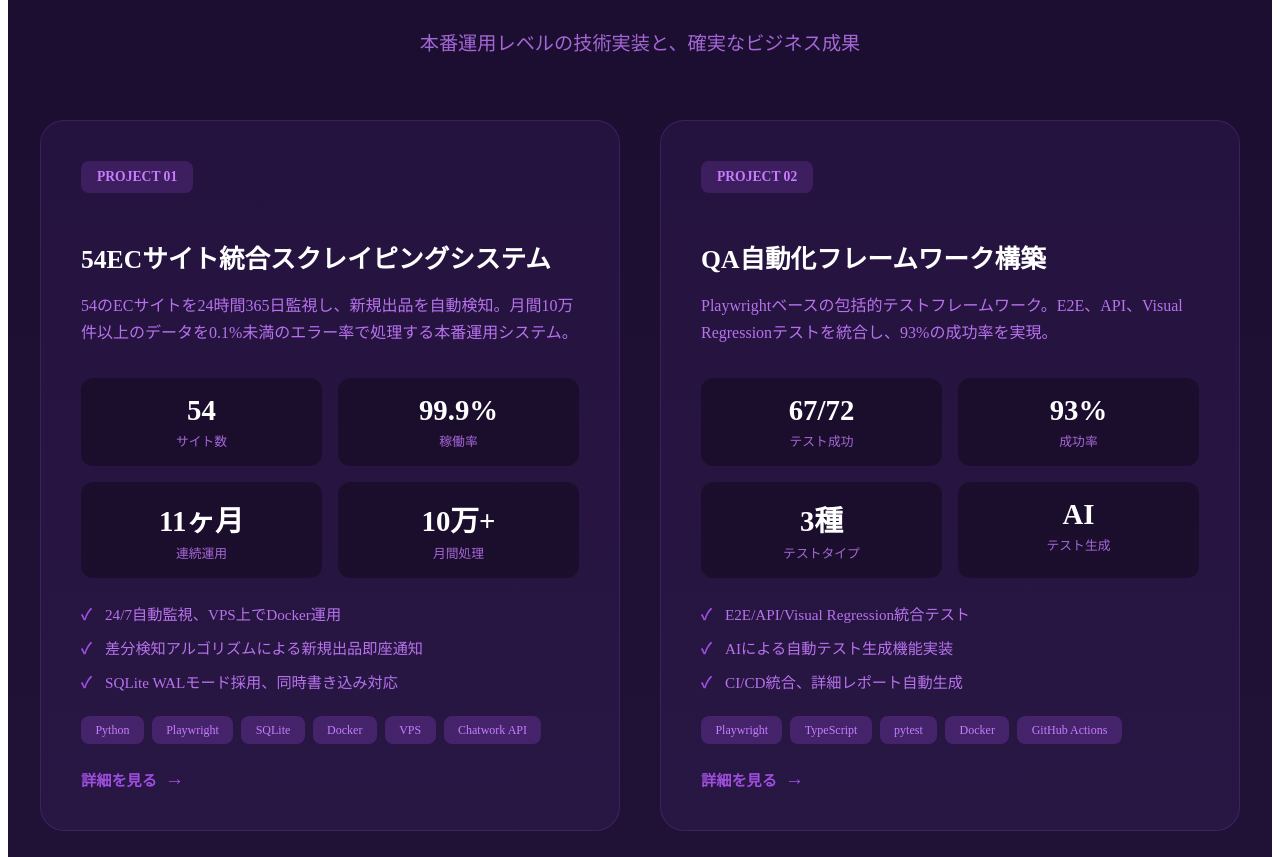
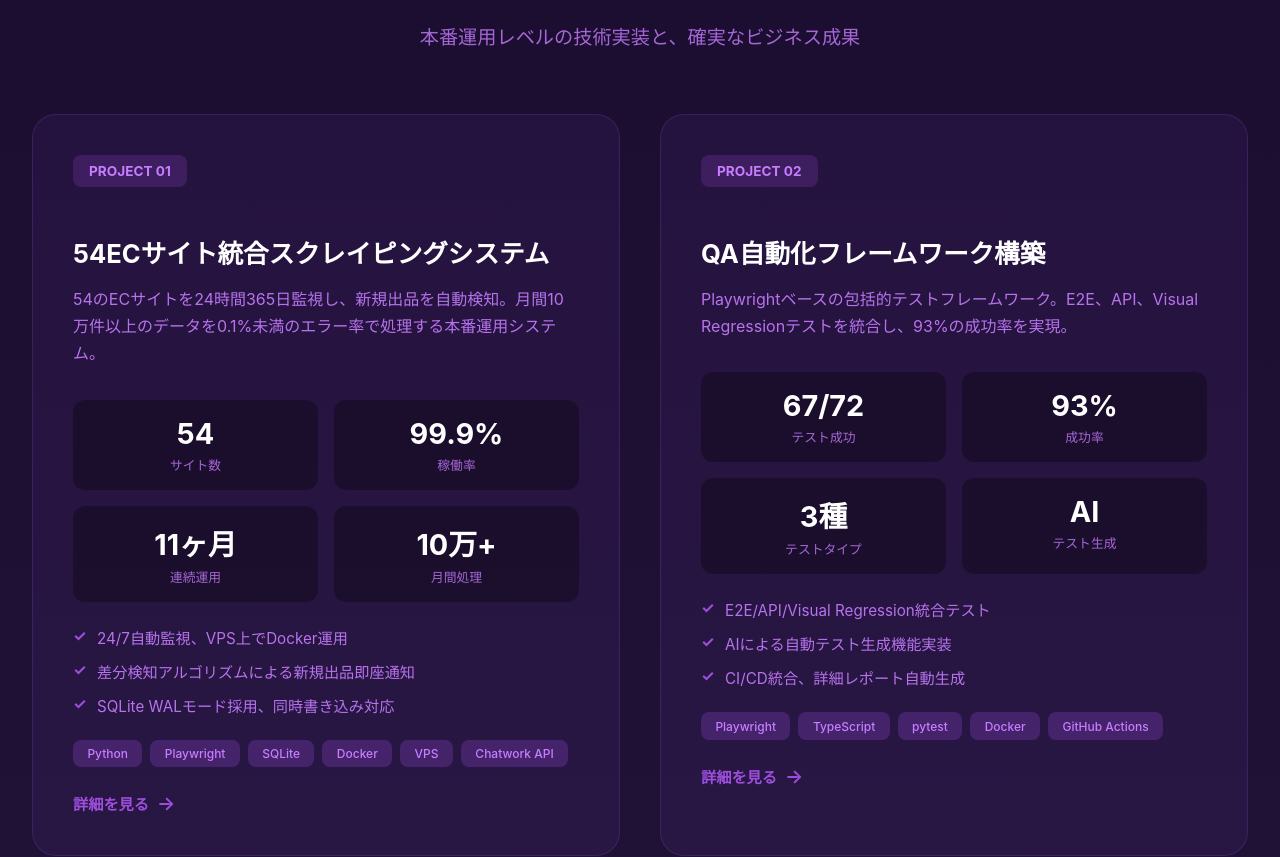
Before and after one commit to rancorder/portfolio-crystal-dreamscape, a Next.js app: page / in a window 1280 px wide. Shown: the part 1400-2257 px from the top of the page. Built offline with nearby package versions, Linux system fonts and the light colour scheme; no server answers.

Commit message:
Update layout.tsx

```diff
--- a/app/layout.tsx
+++ b/app/layout.tsx
@@ -1,63 +1,68 @@
-// app/layout.tsx - 修正版
-import type { Metadata } from 'next'
-import Script from 'next/script'
-import { Analytics } from '@/components/Analytics'
+// app/layout.tsx
+import type { Metadata } from 'next';
 
 export const metadata: Metadata = {
-  metadataBase: new URL('https://portfolio-crystal-dreamscape.vercel.app'),
-
-  title: 'AI Art Studio - プロが教えるAI画像生成の極意 | 広島発',
-  description: 'AI画像生成のプロ集団が運営。Midjourney、Stable Diffusion、DALL-Eの実践テクニック、プロンプト作成の秘訣、企業導入事例を完全公開。',
-
-  keywords: ['AI画像生成', 'Midjourney', 'Stable Diffusion', 'プロンプト', 'Crystal Dreamscape'],
-
+  title: 'H・M Engineering | 製造業PM × フルスタック実装力',
+  description: '54ECサイトを24時間監視、月間10万件処理。17年のPM経験とフルスタック実装力で、エンタープライズ顧客の課題を解決。',
+  keywords: ['プロダクトマネージャー', 'フルスタック', 'スクレイピング', 'QA自動化', 'BtoB', 'PM支援', 'Next.js', 'TypeScript'],
+  authors: [{ name: 'H・M Engineering' }],
+  creator: 'H・M Engineering',
+  publisher: 'H・M Engineering',
+  robots: 'index, follow',
   openGraph: {
     type: 'website',
     locale: 'ja_JP',
-    url: 'https://portfolio-crystal-dreamscape.vercel.app/',
-    siteName: 'AI Art Studio',
-    title: 'AI Art Studio - AI画像生成の総合メディア',
-    description: 'プロが教えるAI画像生成テクニック完全ガイド',
+    url: 'https://portfolio-crystal-dreamscape.vercel.app',
+    siteName: 'H・M Engineering',
+    title: 'H・M Engineering | 製造業PM × フルスタック実装力',
+    description: '54ECサイトを24時間監視、月間10万件処理。17年のPM経験とフルスタック実装力で課題を解決。',
+    images: [
+      {
+        url: '/og-image.png',
+        width: 1200,
+        height: 630,
+        alt: 'H・M Engineering',
+      },
+    ],
   },
-
-  robots: {
-    index: true,
-    follow: true,
+  twitter: {
+    card: 'summary_large_image',
+    title: 'H・M Engineering | 製造業PM × フルスタック実装力',
+    description: '54ECサイトを24時間監視、月間10万件処理。',
+    images: ['/og-image.png'],
   },
-}
+  viewport: {
+    width: 'device-width',
+    initialScale: 1,
+    maximumScale: 5,
+  },
+  themeColor: '#9d4edd',
+  manifest: '/manifest.json',
+};
 
 export default function RootLayout({
   children,
 }: {
-  children: React.ReactNode
+  children: React.ReactNode;
 }) {
   return (
     <html lang="ja">
       <head>
-        {/* Google Analytics 4 */}
-        <Script
-          strategy="afterInteractive"
-          src="https://www.googletagmanager.com/gtag/js?id=G-74PCYJ4PPZ"
-        />
-        <Script
-          id="google-analytics"
-          strategy="afterInteractive"
-          dangerouslySetInnerHTML={{
-            __html: `
-              window.dataLayer = window.dataLayer || [];
-              function gtag(){dataLayer.push(arguments);}
-              gtag('js', new Date());
-              gtag('config', 'G-74PCYJ4PPZ', {
-                page_path: window.location.pathname,
-              });
-            `,
-          }}
-        />
+        <link rel="icon" href="/favicon.ico" sizes="any" />
+        <link rel="apple-touch-icon" href="/apple-touch-icon.png" />
+        <meta name="theme-color" content="#9d4edd" />
       </head>
-      <body>
-        <Analytics />
+      <body style={{
+        margin: 0,
+        padding: 0,
+        fontFamily: '-apple-system, BlinkMacSystemFont, "Segoe UI", Roboto, "Helvetica Neue", Arial, sans-serif',
+        backgroundColor: '#1a0b2e',
+        color: '#ffffff',
+        WebkitFontSmoothing: 'antialiased',
+        MozOsxFontSmoothing: 'grayscale',
+      }}>
         {children}
       </body>
     </html>
-  )
+  );
 }
```
